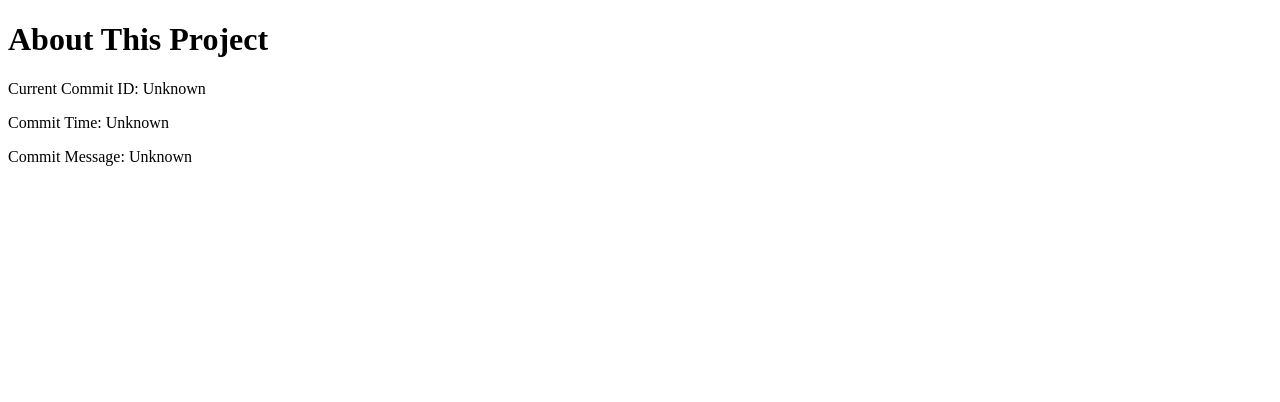
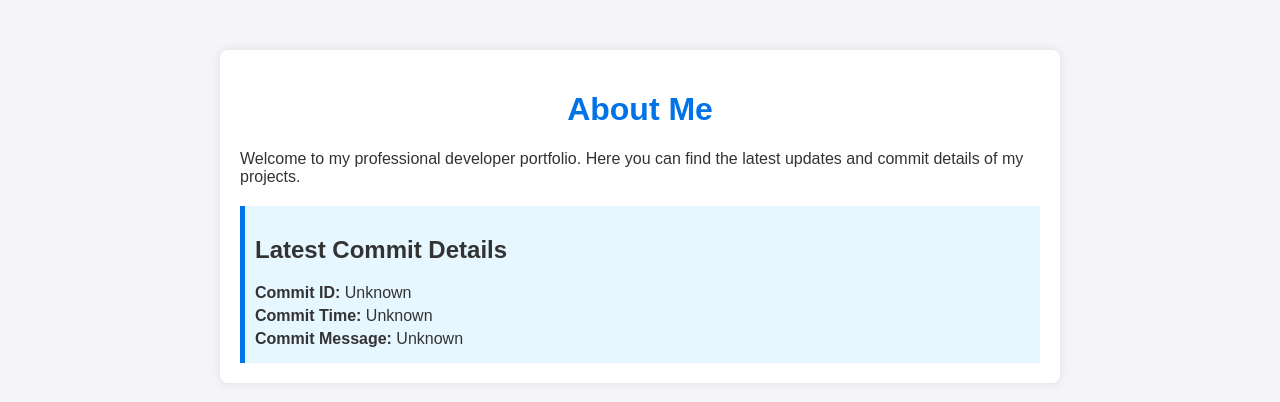
Before and after one commit to conorfennell/local-local, a Django app: page /about/ in a window 1280 px wide. Shown: the top 402 px of the page. Run offline with Django 5.2, Linux system fonts and the light colour scheme.

Commit message:
style: Enhance About page for a professional developer portfolio layout

```diff
--- a/pages/templates/about.html
+++ b/pages/templates/about.html
@@ -3,12 +3,48 @@
 <head>
     <meta charset="UTF-8">
     <meta name="viewport" content="width=device-width, initial-scale=1.0">
-    <title>About</title>
+    <title>About Me - Professional Developer Portfolio</title>
+    <style>
+        body {
+            font-family: Arial, sans-serif;
+            margin: 0;
+            padding: 0;
+            background-color: #f4f4f9;
+            color: #333;
+        }
+        .container {
+            max-width: 800px;
+            margin: 50px auto;
+            padding: 20px;
+            background-color: #fff;
+            box-shadow: 0 0 10px rgba(0, 0, 0, 0.1);
+            border-radius: 8px;
+        }
+        h1 {
+            color: #0073e6;
+            text-align: center;
+        }
+        .commit-info {
+            margin-top: 20px;
+            padding: 10px;
+            background-color: #e6f7ff;
+            border-left: 5px solid #0073e6;
+        }
+        .commit-info p {
+            margin: 5px 0;
+        }
+    </style>
 </head>
 <body>
-    <h1>About This Project</h1>
-    <p>Current Commit ID: {{ commit_id }}</p>
-    <p>Commit Time: {{ commit_time }}</p>
-    <p>Commit Message: {{ commit_message }}</p>
+    <div class="container">
+        <h1>About Me</h1>
+        <p>Welcome to my professional developer portfolio. Here you can find the latest updates and commit details of my projects.</p>
+        <div class="commit-info">
+            <h2>Latest Commit Details</h2>
+            <p><strong>Commit ID:</strong> {{ commit_id }}</p>
+            <p><strong>Commit Time:</strong> {{ commit_time }}</p>
+            <p><strong>Commit Message:</strong> {{ commit_message }}</p>
+        </div>
+    </div>
 </body>
 </html>
```
